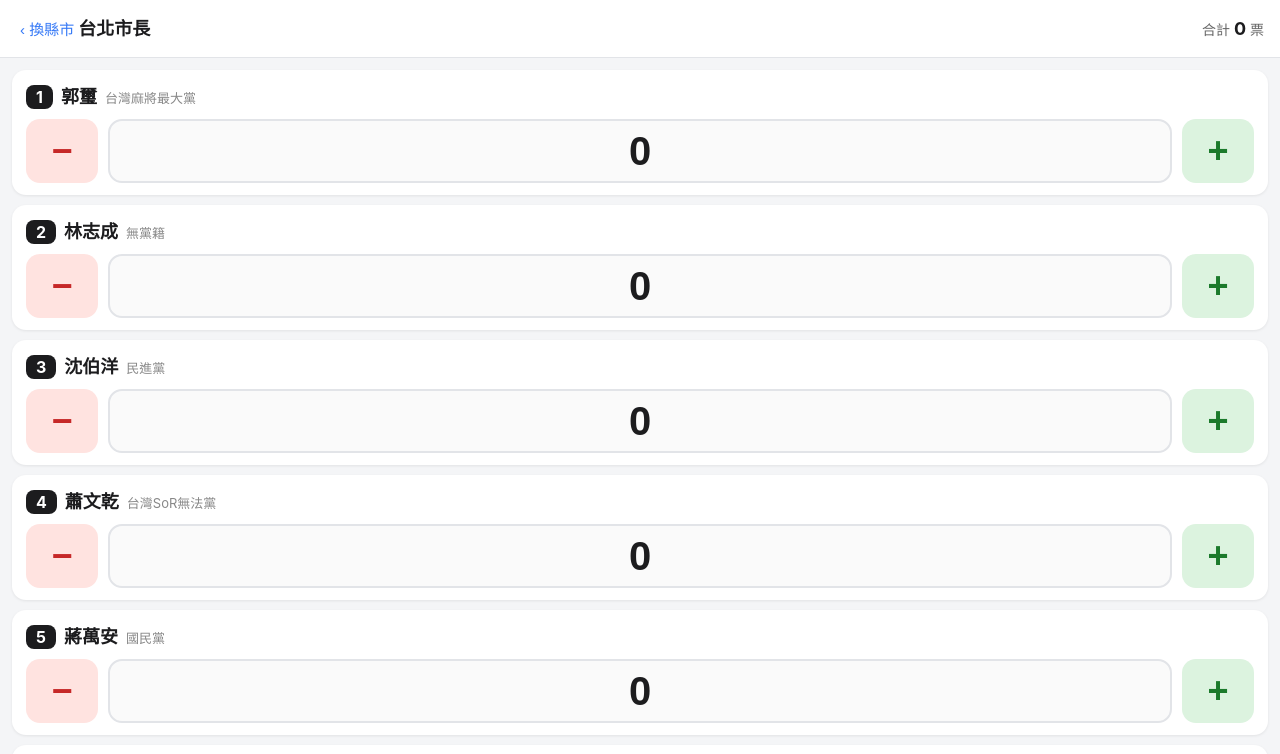
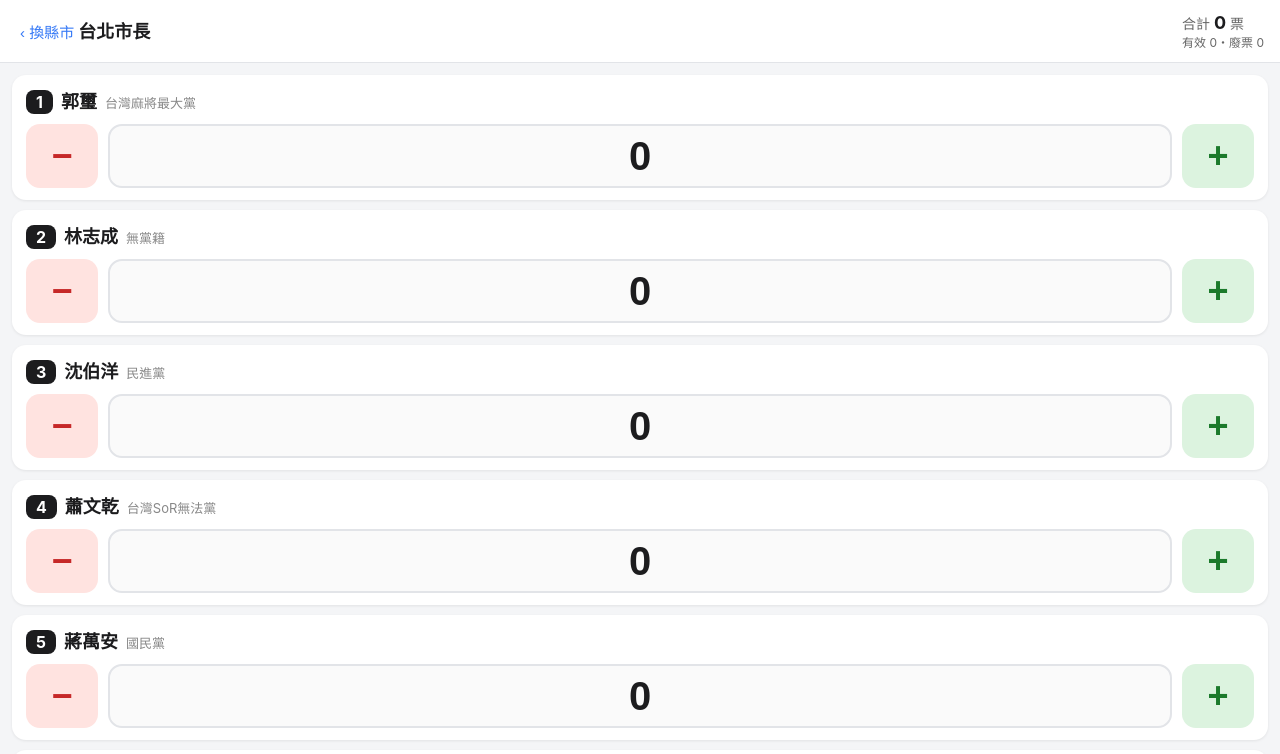
Before and after one commit to yellowrabbitOwO/vote-counter, a plain HTML site: page index.html in a window 1280 px wide. Both pictures are taken after a click on the button "台北市". Shown: the top 754 px of the page. Drawn offline with Linux system fonts and the light colour scheme.

Commit message:
每個縣市新增廢票計數；合計顯示有效/廢票

```diff
--- a/index.html
+++ b/index.html
@@ -57,6 +57,7 @@
   .grid button:active { background: #e8eefc; }
   .back { border: 0; background: transparent; color: #3478f6; font-size: 15px; padding: 6px 4px; }
   .who .party { font-size: 13px; color: #888; }
+  .who .no.bad { background: #8e8e93; }
   .hide { display: none !important; }
 </style>
 </head>
@@ -70,13 +71,13 @@
 <div id="counter" class="hide">
   <header>
     <div><button class="back" id="back">‹ 換縣市</button><h1 id="cityTitle" style="display:inline"></h1></div>
-    <div class="total">合計 <b id="total">0</b> 票</div>
+    <div class="total">合計 <b id="total">0</b> 票<div id="sub" style="font-size:12px;text-align:right"></div></div>
   </header>
   <div class="list" id="list"></div>
   <div class="tools"><button id="reset">全部歸零</button></div>
 </div>
 
-<script src="candidates.js?v=3"></script>
+<script src="candidates.js?v=4"></script>
 <script>
 (function () {
   const LAST = "vote-counter-last-city";
@@ -107,7 +108,10 @@
 
   function save() {
     store.set(key(city), JSON.stringify(counts));
-    totalEl.textContent = CANDIDATES[city].reduce((s, _, i) => s + (counts[i + 1] || 0), 0);
+    const valid = CANDIDATES[city].reduce((s, _, i) => s + (counts[i + 1] || 0), 0);
+    const bad = counts.x || 0;
+    totalEl.textContent = valid + bad;
+    document.getElementById("sub").textContent = "有效 " + valid + "・廢票 " + bad;
   }
 
   function set(no, v) {
@@ -123,12 +127,13 @@
     store.set(LAST, c);
     document.getElementById("cityTitle").textContent = c + "長";
     listEl.innerHTML = "";
-    CANDIDATES[c].forEach(([name, party], i) => {
-      const no = i + 1;
+    const entries = CANDIDATES[c].map(([name, party], i) => [i + 1, name, party]);
+    entries.push(["x", "廢票", ""]);
+    entries.forEach(([no, name, party]) => {
       const row = document.createElement("div");
       row.className = "row";
       row.innerHTML =
-        '<div class="who"><span class="no">' + no + '</span><span class="name"></span><span class="party"></span></div>' +
+        '<div class="who"><span class="no' + (no === "x" ? ' bad' : '') + '">' + (no === "x" ? "廢" : no) + '</span><span class="name"></span><span class="party"></span></div>' +
         '<div class="ctrl">' +
           '<button class="minus" aria-label="減一票">−</button>' +
           '<input class="count" type="text" inputmode="numeric" pattern="[0-9]*" autocomplete="off">' +
@@ -161,7 +166,7 @@
 
   document.getElementById("reset").onclick = () => {
     if (confirm("確定要把「" + city + "」所有票數歸零嗎？"))
-      CANDIDATES[city].forEach((_, i) => set(i + 1, 0));
+      [...CANDIDATES[city].map((_, i) => i + 1), "x"].forEach(n => set(n, 0));
   };
 
   const last = store.get(LAST);
```
